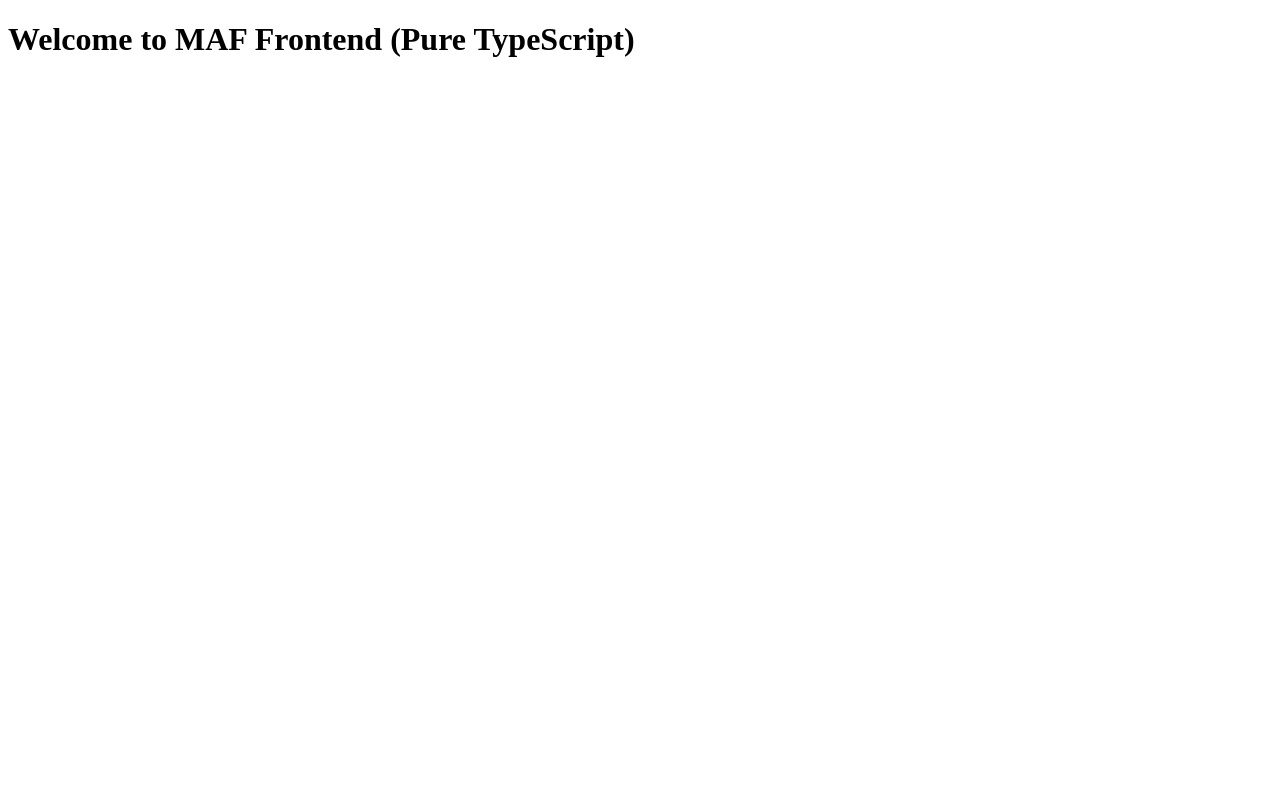
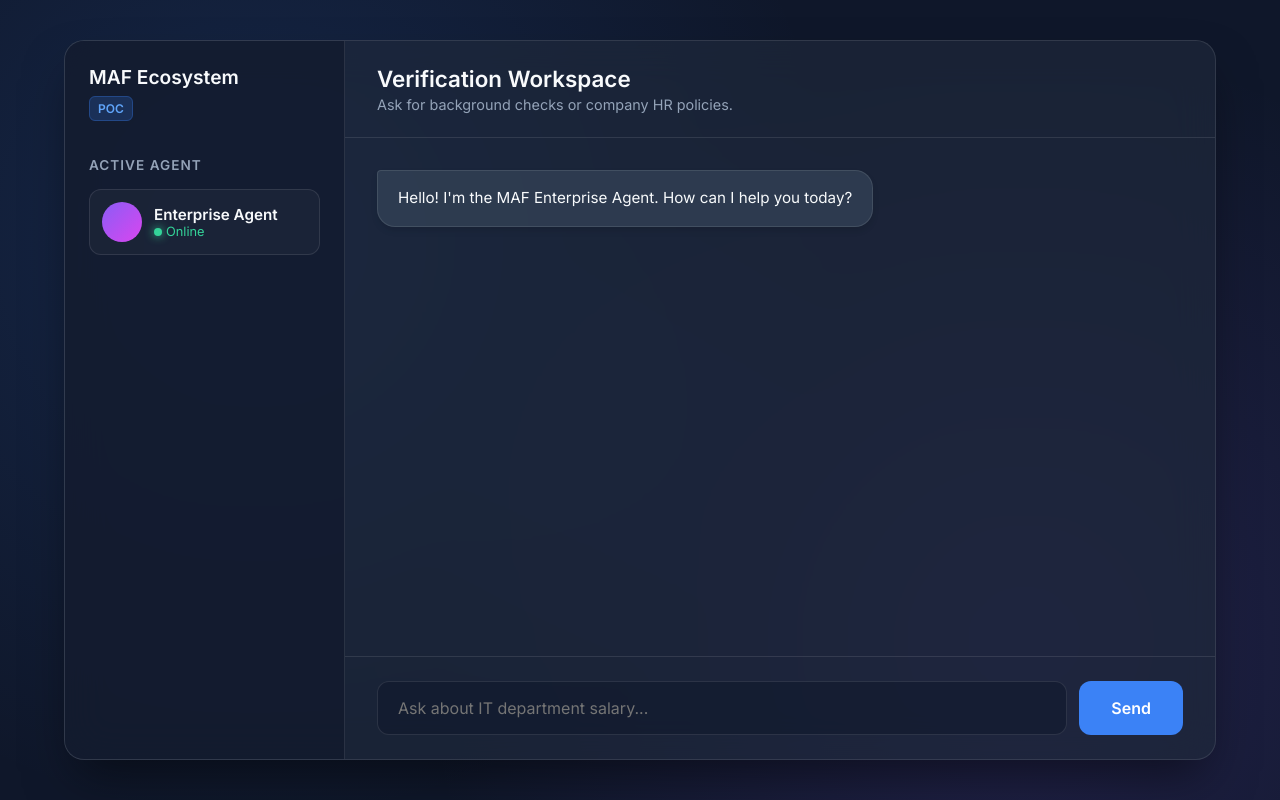
Before and after one commit to jimmy2309/maf-frontend, a website built with Vite: page index.html in a window 1280 px wide. Built offline with nearby package versions, Linux system fonts and the light colour scheme.

Commit message:
feat: initialize frontend project with Vite, TypeScript, and a glassmorphism chat interface

```diff
--- a/index.html
+++ b/index.html
@@ -1 +1,62 @@
-<!DOCTYPE html><html><head><title>MAF Frontend</title></head><body><div id="app"></div><script type="module" src="/src/main.ts"></script></body></html>
+<!DOCTYPE html>
+<html lang="en">
+  <head>
+    <meta charset="UTF-8" />
+    <meta name="viewport" content="width=device-width, initial-scale=1.0" />
+    <title>MAF Analytics Chat</title>
+    <link rel="preconnect" href="https://fonts.googleapis.com">
+    <link rel="preconnect" href="https://fonts.gstatic.com" crossorigin>
+    <link href="https://fonts.googleapis.com/css2?family=Inter:wght@300;400;600&display=swap" rel="stylesheet">
+    <link rel="stylesheet" href="./src/style.css" />
+  </head>
+  <body>
+    <div class="app-container">
+      <aside class="sidebar">
+        <div class="logo">
+          <h2>MAF Ecosystem</h2>
+          <span class="badge">POC</span>
+        </div>
+        <div class="agent-info">
+          <h3>Active Agent</h3>
+          <div class="agent-card">
+            <div class="avatar analytics-avatar"></div>
+            <div>
+              <p class="agent-name">Enterprise Agent</p>
+              <p class="agent-status">Online</p>
+            </div>
+          </div>
+        </div>
+      </aside>
+
+      <main class="chat-container">
+        <header class="chat-header">
+          <h1>Verification Workspace</h1>
+          <p>Ask for background checks or company HR policies.</p>
+        </header>
+
+        <div id="chat-messages" class="messages-area">
+          <div class="message agent-message">
+            <div class="message-bubble">
+              Hello! I'm the MAF Enterprise Agent. How can I help you today?
+            </div>
+          </div>
+        </div>
+
+        <div class="input-area">
+          <form id="chat-form">
+            <input
+              type="text"
+              id="message-input"
+              placeholder="Ask about IT department salary..."
+              autocomplete="off"
+              required
+            />
+            <button type="submit" id="send-btn">Send</button>
+          </form>
+        </div>
+      </main>
+    </div>
+
+    <script type="module" src="./src/main.ts"></script>
+  </body>
+</html>
--- a/src/main.ts
+++ b/src/main.ts
@@ -1 +1,88 @@
-document.querySelector("#app").innerHTML = "<h1>Welcome to MAF Frontend (Pure TypeScript)</h1>"
+const form = document.getElementById('chat-form') as HTMLFormElement;
+const input = document.getElementById('message-input') as HTMLInputElement;
+const messagesArea = document.getElementById('chat-messages') as HTMLDivElement;
+const sendBtn = document.getElementById('send-btn') as HTMLButtonElement;
+
+// MAF Engine (Gateway) URL
+const ENGINE_URL = 'http://localhost:8000/chat';
+
+function createMessageElement(content: string, type: 'user' | 'agent' | 'error') {
+  const msgWrapper = document.createElement('div');
+  msgWrapper.className = `message ${type}-message`;
+
+  const bubble = document.createElement('div');
+  bubble.className = 'message-bubble';
+  bubble.textContent = content;
+
+  msgWrapper.appendChild(bubble);
+  return msgWrapper;
+}
+
+function createLoaderElement() {
+  const msgWrapper = document.createElement('div');
+  msgWrapper.className = `message agent-message`;
+  msgWrapper.id = 'typing-indicator';
+
+  const bubble = document.createElement('div');
+  bubble.className = 'message-bubble typing-loader';
+  bubble.innerHTML = '<span></span><span></span><span></span>';
+
+  msgWrapper.appendChild(bubble);
+  return msgWrapper;
+}
+
+function scrollToBottom() {
+  messagesArea.scrollTop = messagesArea.scrollHeight;
+}
+
+form.addEventListener('submit', async (e) => {
+  e.preventDefault();
+
+  const userMessage = input.value.trim();
+  if (!userMessage) return;
+
+  // Add User Message to UI
+  messagesArea.appendChild(createMessageElement(userMessage, 'user'));
+  input.value = '';
+  sendBtn.disabled = true;
+  scrollToBottom();
+
+  // Add Typing Loader
+  const loader = createLoaderElement();
+  messagesArea.appendChild(loader);
+  scrollToBottom();
+
+  try {
+    const response = await fetch(ENGINE_URL, {
+      method: 'POST',
+      headers: {
+        'Content-Type': 'application/json',
+      },
+      body: JSON.stringify({ message: userMessage }),
+    });
+
+    // Remove Loader
+    loader.remove();
+
+    if (!response.ok) {
+      throw new Error(`Server responded with status ${response.status}`);
+    }
+
+    const data = await response.json();
+
+    // Add Agent Message
+    messagesArea.appendChild(createMessageElement(data.reply || 'No reply received', 'agent'));
+  } catch (error: any) {
+    // Remove Loader if still there
+    if (document.getElementById('typing-indicator')) {
+      loader.remove();
+    }
+
+    // Add Error Message
+    messagesArea.appendChild(createMessageElement(`Connection failed: ${error.message}. Is the Engine running?`, 'error'));
+  } finally {
+    sendBtn.disabled = false;
+    input.focus();
+    scrollToBottom();
+  }
+});
--- /dev/null
+++ b/src/style.css
@@ -0,0 +1,288 @@
+:root {
+  --bg-primary: #0f172a;
+  --bg-secondary: rgba(30, 41, 59, 0.7);
+  --glass-border: rgba(255, 255, 255, 0.1);
+  --text-primary: #f8fafc;
+  --text-secondary: #94a3b8;
+  --accent-color: #3b82f6;
+  --accent-hover: #2563eb;
+  --agent-msg-bg: rgba(51, 65, 85, 0.8);
+  --user-msg-bg: linear-gradient(135deg, #3b82f6, #2563eb);
+}
+
+* {
+  margin: 0;
+  padding: 0;
+  box-sizing: border-box;
+  font-family: 'Inter', sans-serif;
+}
+
+body {
+  background-color: var(--bg-primary);
+  background-image: radial-gradient(circle at 20% 30%, rgba(59, 130, 246, 0.15) 0%, transparent 50%),
+                    radial-gradient(circle at 80% 80%, rgba(139, 92, 246, 0.15) 0%, transparent 50%);
+  color: var(--text-primary);
+  height: 100vh;
+  display: flex;
+  justify-content: center;
+  align-items: center;
+}
+
+.app-container {
+  width: 90vw;
+  height: 90vh;
+  max-width: 1200px;
+  display: flex;
+  background: var(--bg-secondary);
+  backdrop-filter: blur(20px);
+  -webkit-backdrop-filter: blur(20px);
+  border: 1px solid var(--glass-border);
+  border-radius: 20px;
+  box-shadow: 0 25px 50px -12px rgba(0, 0, 0, 0.5);
+  overflow: hidden;
+}
+
+/* Sidebar */
+.sidebar {
+  width: 280px;
+  background: rgba(15, 23, 42, 0.6);
+  border-right: 1px solid var(--glass-border);
+  padding: 24px;
+  display: flex;
+  flex-direction: column;
+  gap: 40px;
+}
+
+.logo h2 {
+  font-size: 1.2rem;
+  font-weight: 600;
+  margin-bottom: 8px;
+}
+
+.badge {
+  background: rgba(59, 130, 246, 0.2);
+  color: #60a5fa;
+  padding: 4px 8px;
+  border-radius: 6px;
+  font-size: 0.75rem;
+  font-weight: 600;
+  border: 1px solid rgba(59, 130, 246, 0.3);
+}
+
+.agent-info h3 {
+  font-size: 0.85rem;
+  color: var(--text-secondary);
+  text-transform: uppercase;
+  letter-spacing: 1px;
+  margin-bottom: 16px;
+}
+
+.agent-card {
+  display: flex;
+  align-items: center;
+  gap: 12px;
+  background: rgba(255, 255, 255, 0.03);
+  padding: 12px;
+  border-radius: 12px;
+  border: 1px solid var(--glass-border);
+  transition: transform 0.2s ease;
+}
+
+.agent-card:hover {
+  transform: translateY(-2px);
+  background: rgba(255, 255, 255, 0.05);
+}
+
+.avatar {
+  width: 40px;
+  height: 40px;
+  border-radius: 50%;
+  background: linear-gradient(135deg, #8b5cf6, #d946ef);
+}
+
+.agent-name {
+  font-weight: 600;
+  font-size: 0.95rem;
+}
+
+.agent-status {
+  font-size: 0.8rem;
+  color: #34d399;
+  display: flex;
+  align-items: center;
+  gap: 4px;
+}
+.agent-status::before {
+  content: '';
+  width: 8px;
+  height: 8px;
+  background: #34d399;
+  border-radius: 50%;
+  box-shadow: 0 0 10px #34d399;
+}
+
+/* Chat Area */
+.chat-container {
+  flex: 1;
+  display: flex;
+  flex-direction: column;
+}
+
+.chat-header {
+  padding: 24px 32px;
+  border-bottom: 1px solid var(--glass-border);
+}
+
+.chat-header h1 {
+  font-size: 1.4rem;
+  font-weight: 600;
+}
+
+.chat-header p {
+  color: var(--text-secondary);
+  font-size: 0.9rem;
+  margin-top: 4px;
+}
+
+.messages-area {
+  flex: 1;
+  padding: 32px;
+  overflow-y: auto;
+  display: flex;
+  flex-direction: column;
+  gap: 24px;
+  scroll-behavior: smooth;
+}
+
+.messages-area::-webkit-scrollbar {
+  width: 6px;
+}
+.messages-area::-webkit-scrollbar-thumb {
+  background: rgba(255, 255, 255, 0.1);
+  border-radius: 10px;
+}
+
+.message {
+  display: flex;
+  max-width: 80%;
+  animation: slideUp 0.4s ease forwards;
+  opacity: 0;
+  transform: translateY(10px);
+}
+
+@keyframes slideUp {
+  to {
+    opacity: 1;
+    transform: translateY(0);
+  }
+}
+
+.agent-message {
+  align-self: flex-start;
+}
+
+.user-message {
+  align-self: flex-end;
+}
+
+.message-bubble {
+  padding: 16px 20px;
+  border-radius: 18px;
+  line-height: 1.5;
+  font-size: 0.95rem;
+  box-shadow: 0 4px 6px rgba(0, 0, 0, 0.1);
+}
+
+.agent-message .message-bubble {
+  background: var(--agent-msg-bg);
+  border: 1px solid var(--glass-border);
+  border-top-left-radius: 4px;
+}
+
+.user-message .message-bubble {
+  background: var(--user-msg-bg);
+  color: white;
+  border-top-right-radius: 4px;
+}
+
+.error-message .message-bubble {
+  background: rgba(239, 68, 68, 0.2);
+  border: 1px solid rgba(239, 68, 68, 0.5);
+  color: #fca5a5;
+}
+
+/* Loader */
+.typing-loader {
+  display: flex;
+  gap: 4px;
+  padding: 8px 4px;
+}
+
+.typing-loader span {
+  width: 8px;
+  height: 8px;
+  background: var(--text-secondary);
+  border-radius: 50%;
+  animation: bounce 1.4s infinite ease-in-out both;
+}
+
+.typing-loader span:nth-child(1) { animation-delay: -0.32s; }
+.typing-loader span:nth-child(2) { animation-delay: -0.16s; }
+
+@keyframes bounce {
+  0%, 80%, 100% { transform: scale(0); }
+  40% { transform: scale(1); }
+}
+
+/* Input Area */
+.input-area {
+  padding: 24px 32px;
+  border-top: 1px solid var(--glass-border);
+}
+
+#chat-form {
+  display: flex;
+  gap: 12px;
+}
+
+#message-input {
+  flex: 1;
+  background: rgba(15, 23, 42, 0.5);
+  border: 1px solid var(--glass-border);
+  color: white;
+  padding: 16px 20px;
+  border-radius: 12px;
+  font-size: 1rem;
+  outline: none;
+  transition: border-color 0.3s ease, box-shadow 0.3s ease;
+}
+
+#message-input:focus {
+  border-color: var(--accent-color);
+  box-shadow: 0 0 0 3px rgba(59, 130, 246, 0.2);
+}
+
+#send-btn {
+  background: var(--accent-color);
+  color: white;
+  border: none;
+  padding: 0 32px;
+  border-radius: 12px;
+  font-size: 1rem;
+  font-weight: 600;
+  cursor: pointer;
+  transition: background 0.3s ease, transform 0.1s ease;
+}
+
+#send-btn:hover {
+  background: var(--accent-hover);
+}
+
+#send-btn:active {
+  transform: scale(0.96);
+}
+
+#send-btn:disabled {
+  background: var(--text-secondary);
+  cursor: not-allowed;
+}
```
Also changed, not shown: README.md, 2 other files.
